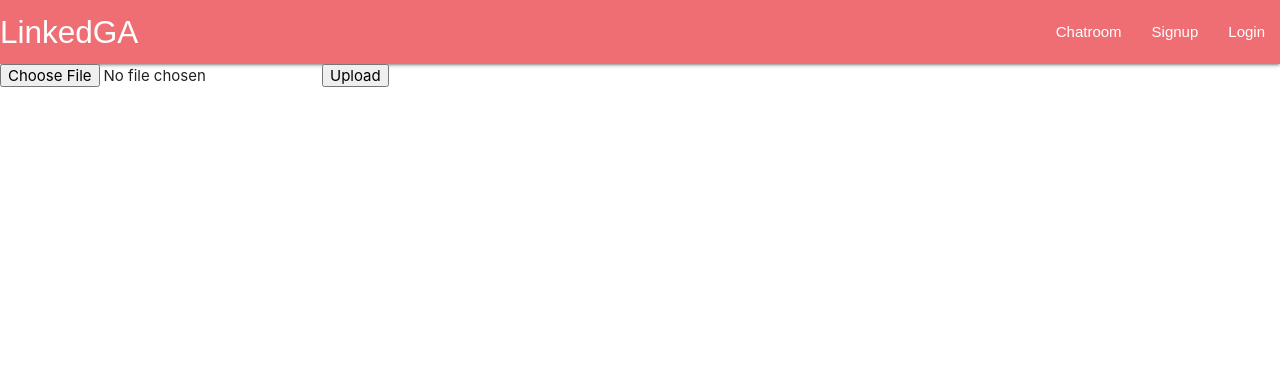
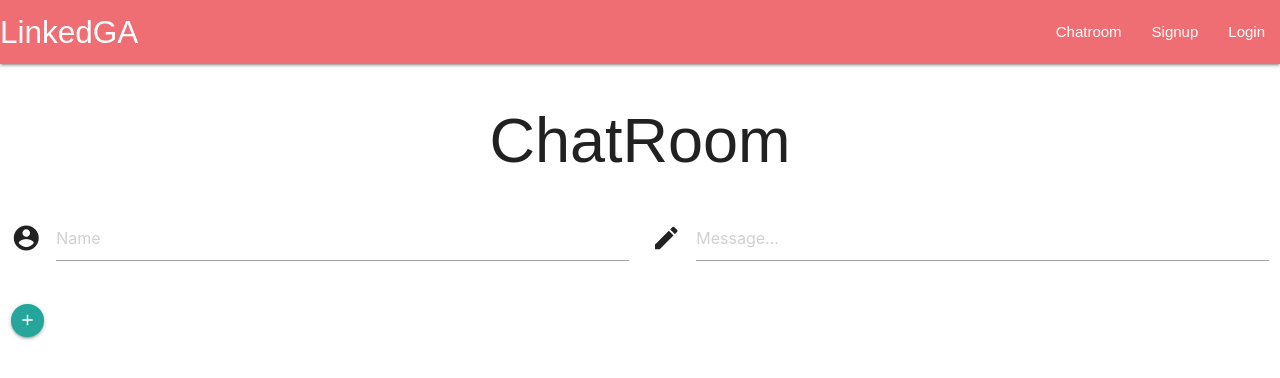
Before and after one commit to dchuong09/LinkedGA-client, a React (Create React App) app: page /chatroom in a window 1280 px wide. Shown: the top 378 px of the page. Built offline with nearby package versions, Linux system fonts and the light colour scheme; no server answers.

Commit message:
fixed auth routes

```diff
--- a/src/App.js
+++ b/src/App.js
@@ -8,6 +8,8 @@ import Profile from './pages/Profile';
 import Signup from './pages/Signup';
 import Login from './pages/Login';
 import Chatroom from './pages/Chatroom';
+import DetailPage from './pages/DetailPage';
+
 
 class App extends Component {
   state = {
@@ -44,7 +46,7 @@ class App extends Component {
     const PrivateRoute = ({component: Component, ...rest}) => (
       <Route {...rest} render={(props) => (
         this.state.isAuthenticated === true
-          ? <Component {...props} />
+          ? <Component {...props} user={this.state.currentUser}  />
           : <Redirect to='/login' />
       )} />
     )
@@ -52,14 +54,15 @@ class App extends Component {
 
     return (
       <div className="">
-        <Navbar handleLogout={this.handleLogout} isAuthed={this.state.isAuthenticated} />
+        <Navbar handleLogout={this.handleLogout} isAuthed={this.state.isAuthenticated} user={this.state.currentUser} />
         <main>
           <Switch>
             <Route exact path='/' component={HomePage} />
             <Route path='/signup' component={Signup} />
+            <Route path='/login' render={ (props) => <Login {...props} setCurrentUser={this.setCurrentUser} /> } />
             <Route path='/chatroom' component={Chatroom} />
-            <Route path='/login' render={ (props) => <Login {...props} setCurrentUser={this.setCurrentUser} /> } />
-            <PrivateRoute path='/profile' component={Profile}  />
+            <Route exact path='/:user_id' component={DetailPage} />
+            <PrivateRoute path='/:user_id/profile' component={Profile}  />
           </Switch>
         </main>
       </div>
--- a/src/components/Navbar.js
+++ b/src/components/Navbar.js
@@ -12,7 +12,7 @@ const Navbar = (props) => {
 			     	props.isAuthed
 				      	?   <ul id="nav-mobile" className="right hide-on-med-and-down">
 				      			<li><Link to='/chatroom'>Chatroom</Link></li>
-				      			<li><Link to='/profile'>Profile</Link></li>
+				      			<li><Link to={`/${props.user.id}/profile`}>Profile</Link></li>
 				      			<li><Link onClick={props.handleLogout} to='/'>Logout</Link></li>
 				      		</ul>
 				      	:   <ul id="nav-mobile" className="right hide-on-med-and-down">
--- a/src/pages/Chatroom.js
+++ b/src/pages/Chatroom.js
@@ -3,24 +3,66 @@ import axios from 'axios';
 
 class Chatroom extends Component {
 	state = {
-		selectedFile: '',
+		data: '',
+		name: '',
+		message: '',
 	}
 
-	fileSelectedHandler = event => {
-		this.setState({
-			selectedFile: event.target.files[0]
-		})
+	componentDidMount = () => {
+		axios.get('http://localhost:8080/api/chatroom')
+		  .then(data => this.setState({ data }))
+		  .catch(err => console.log(err));
 	}
 
-	fileUploadHandler = () => {
-		axios.post('')
+	handleChange = e => {
+		// [e.target.name]: e.target.value
 	}
 
 	render() {
 		return (
 			<div>
-				<input type='file' onChange={this.fileSelectedHandler} />
-				<button onClick={this.fileUploadHandler}>Upload</button>
+				<div className="recContainer">
+				<h1 className='center-align rectitle'>ChatRoom</h1>
+					<div className="row">
+					   <form className="col s12" onSubmit={this.createPost}>
+					     <div className="row">
+					       <div className="input-field col s6">
+					         <i className="material-icons prefix">account_circle</i>
+
+					         <input
+					           id="icon_prefix"
+					           type="text"
+					           className="materialize-textarea"
+					           autoFocus={this.props.autoFocus}
+					           name='name'
+					           onChange={this.handleChange}
+					           value={this.state.name}
+					           placeholder="Name"/>
+
+					       </div>
+					       <div className="input-field col s6">
+					         <i className="material-icons prefix">mode_edit</i>
+
+					         <input
+					           id="icon_prefix2"
+					           className="materialize-textarea"
+					           onChange={this.handleChange}
+					           name='message'
+					           value={this.state.message}
+					           placeholder="Message..."/>
+
+					       </div>
+					     </div>
+					     <button className="btn-floating btn-small waves-effect waves-light"><i className="material-icons">add</i></button>
+					   </form>
+					 </div>
+
+					 <div className='center-align'>
+
+
+
+					</div>
+				</div>
 			</div>
 		);
 	}
--- /dev/null
+++ b/src/pages/DetailPage.js
@@ -0,0 +1,43 @@
+import React, {Component} from 'react';
+import axios from 'axios';
+
+class DetailPage extends Component {
+	state = {
+		data: ''
+	}
+
+	componentDidMount = () => {
+		let id = this.props.match.params.user_id;
+		axios.get(`http://localhost:8080/api/users/${id}`)
+		  .then(res => this.setState({ data: res.data }))
+		  .catch(err => console.log(err));
+	}
+
+	render() {
+		console.log('data', this.state.data)
+		return (
+			<div>
+				<div className='row'>
+					<div className='profile'>
+						<div className='col s3 offset-m3'>
+							<div className='image-container'></div>
+						</div>
+						<div className='col s4'>
+							<h4>{this.state.data.name}</h4>
+							<p>Github:</p>
+							<a href={this.state.data.github}>{this.state.data.github}</a>
+							<p>Location: {this.state.data.location}</p>
+						</div>
+					</div>
+				</div>
+				<div className='row'>
+					<div className='col s3 offset-m3'>
+						<h4>Skills:</h4>
+					</div>
+				</div>
+			</div>
+		);
+	}
+}
+
+export default DetailPage;
--- a/src/pages/HomePage.js
+++ b/src/pages/HomePage.js
@@ -30,7 +30,8 @@ class HomePage extends Component {
 					          <img src="https://encrypted-tbn0.gstatic.com/images?q=tbn:ANd9GcS_sCRzU2nT84Jzch54d2jiMoZbzXdMuEPR78kR0m05Mkl-FfKF" />
 					        </div>
 					        <div className="card-content">
-					          <p>{user.name}</p>
+					          <p><Link to={`/${user._id}`}>{user.name}</Link></p>
+					          <p>{user.location}</p>
 					        </div>
 					      </div>
 					    </div>
--- a/src/pages/Login.js
+++ b/src/pages/Login.js
@@ -34,7 +34,7 @@ class Login extends Component {
 		  	const decoded = jwt_decode(token);
 		  	// Set current user
 		  	this.props.setCurrentUser(decoded);
-		  	this.props.history.push('/profile');
+		  	this.props.history.push('/');
 		  })
 		  .catch(err => console.log(err));
 	}
--- a/src/pages/Profile.js
+++ b/src/pages/Profile.js
@@ -4,20 +4,52 @@ import '../styles/profile.css';
 
 class Profile extends Component {
 	state = {
-		user: '',
+		user: [],
+		editable: true,
 	}
 
 	componentDidMount = () => {
-		axios.get('http://localhost:8080/api/users/current')
-		  // .then(res => this.setState({ user: res.data }))
-		  .then(res => this.setState({user: res.data}))
+		let id = this.props.match.params.user_id;
+		axios.get(`http://localhost:8080/api/${id}/profile`)
+		  .then(res => this.setState({ user: res.data }))
 		  .catch(err => console.log(err));
 	}
 
+	handleChange = e => {
+		this.setState({
+			user: {
+				...this.state.user,
+				[e.target.name]: e.target.value
+			}
+		})
+	}
+
+	handleEdit = () => {
+		this.setState({
+			...this.state.user,
+			editable: false
+		})
+	}
+
+	handleSubmit = e => {
+		e.preventDefault();
+		const user = this.state.user;
+        let userId = this.props.match.params.user_id;
+
+        axios.put(`http://localhost:8080/api/${userId}/profile`, user)
+            .then(res => {
+                let updatedUser = res.data;
+
+                this.setState({
+                    drinks: updatedUser,
+                    editable: true
+                })
+            });
+	}
 
 	render() {
 		console.log('user', this.state.user)
-
+		if (this.state.editable && this.state.user) {
 			return (
 				<div>
 					<div className='row'>
@@ -26,10 +58,11 @@ class Profile extends Component {
 								<div className='image-container'></div>
 							</div>
 							<div className='col s4'>
-							<h4>Chuong D Dao</h4>
+								<h4>{this.state.user.name}</h4>
 								<p>Github:</p>
-							<p>https://github.com/dchuong09</p>
-							<p>Location: San Francisco</p>
+								<a href={this.state.user.github}>{this.state.user.github}</a>
+								<p>Location: {this.state.user.location}</p>
+								<button type='edit' onClick={this.handleEdit} class="waves-effect waves-light btn">Edit</button>
 							</div>
 						</div>
 					</div>
@@ -40,6 +73,21 @@ class Profile extends Component {
 					</div>
 				</div>
 			)
+		} else {
+			return(
+	            <div className="updateProfileForm">
+	                <form className="form-group" onSubmit={this.handleSubmit}>
+	                    <label>Name:</label>
+	                    <input className="form-control" name="name" onInput={this.handleChange} type="text"  value={this.state.user.name}/>
+	                    <label>Github:</label>
+	                    <input className="form-control" name="github" onInput={this.handleChange} type="text"  value={this.state.user.github}/>
+	                    <label>Location:</label>
+	                    <input className="form-control" name="location" onInput={this.handleChange} type="text" value={this.state.user.location}/>
+	                    <button className="btn btn-info" type="submit" >Save Event</button>
+	                </form>
+	            </div>
+            )
+		}
 	}
 }
 
```
Lines whose indentation alone changed are shown as unchanged.
